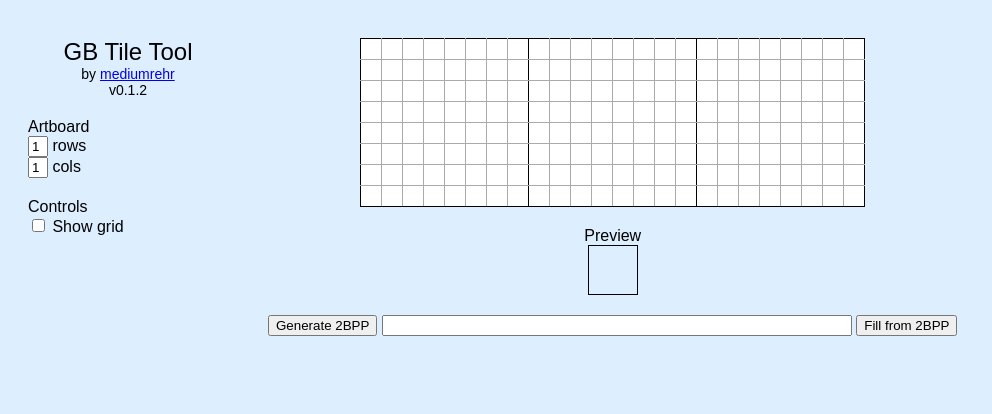
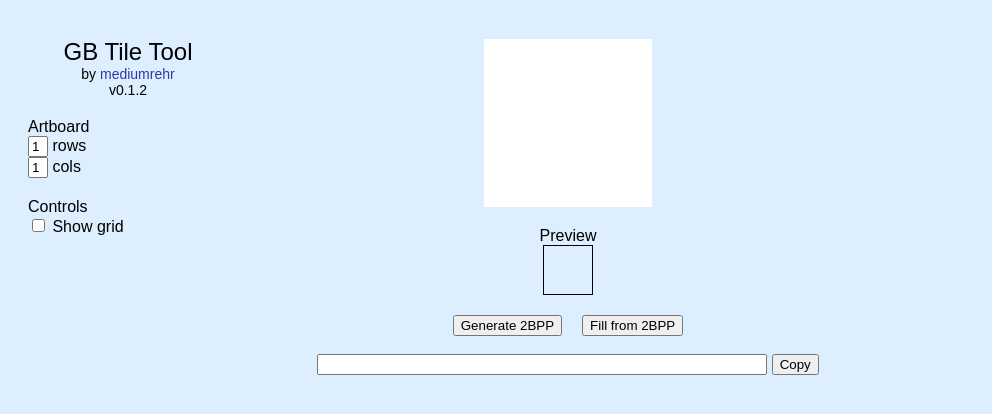
Before and after one commit to mediumrehr/gb-tile-tool, a plain HTML site: page index.html in a window 1280 px wide. Both pictures are taken after a click on the checkbox 38 px from the left and 225 px from the top of the page. Shown: the whole page, without its empty margins (0-992 px from the left). Drawn offline with Linux system fonts and the light colour scheme.

Commit message:
enable grid toggle, artboard sizing, copy button

```diff
--- a/index.html
+++ b/index.html
@@ -35,6 +35,11 @@
 		background: #FFF;
 	}
 
+	a {
+		text-decoration: none;
+		color: #33a;
+	}
+
 	input:focus,
 	select:focus,
 	textarea:focus,
@@ -56,8 +61,8 @@
 		<!-- table size -->
 		<div id="size-controls" style="position:relative;margin-top:20px;">
 			Artboard<br>
-			<input field="text" id="numRowTiles" style="width:20px" value="1"> rows<br>
-			<input field="text" id="numRowTiles" style="width:20px" value="1"> cols<br>
+			<input field="text" id="numRowTiles" name="numRowTiles" style="width:20px" value="1"> rows<br>
+			<input field="text" id="numColTiles" name="numColTiles" style="width:20px" value="1"> cols<br>
 		</div>
 		<!-- controls -->
 		<div id="display-controls" style="position:relative;margin-top:20px;">
@@ -73,7 +78,12 @@
 			<center>Preview<br><canvas id="preview-canvas" width="48" height="48" style="border:1px solid"></canvas></center>
 		</div>
 		<!-- data in/out -->
-		<div style="position:relative;width:100%;margin-top:20px;"><center><button onClick='gen2BPP()'>Generate 2BPP</button>&nbsp;<input field="text" id="2BPP" style="width:470px" value="">&nbsp;<button onClick='genTile()'>Fill from 2BPP</button></center></div></div>
+		<div style="position:relative;width:100%;margin-top:20px;">
+			<center>
+				<button onClick="gen2BPP()" style="display:inline-block;">Generate 2BPP</button><div style="width:20px;display:inline-block;"></div><button onClick="genTile()" style="display:inline-block;">Fill from 2BPP</button><br><br>
+				<input field="text" id="2BPP" style="width:450px" value="">&nbsp;<button onclick="copy2BPPText()">Copy</button>
+			</center>
+		</div>
 	</dir>
 
 	<script src="script.js"></script>
--- a/script.js
+++ b/script.js
@@ -1,80 +1,81 @@
-pixels = [];
+/** defines/inits **/
 
-numPixels = 8
-neighborPixels = 2;
+// max dimensions
+var MAXROW = 2;
+var MAXCOL = 3;
 
-generateMultiTable('multi-pixels-table', 1, 3);
+// generate pixel array (2 rows x 3 cols)
+pixels = generatePixelArray(MAXROW, MAXCOL);
+
+// create pixel artboard
+var numRowTiles = document.getElementById("numRowTiles").value;
+var numColTiles = document.getElementById("numColTiles").value
+generateArtboard('multi-pixels-table', numRowTiles, numColTiles);
+
 //generateMini();
 
-function generateTable(divID, numRows, numCols) {
-  table = document.getElementById(divID);
+// set up listeners for artboard dimension change
+document.addEventListener('DOMContentLoaded',function() {
+    document.querySelector('input[name="numRowTiles"]').onchange=updateArtboard;
+},false);
 
-  for (var rows=0; rows<numRows; rows++) {
-    var arrRow = [];
-    var tabRow = table.insertRow();
-    for (var cells=0; cells<numCols; cells++) {
-      var arrCell = 0;
-      var tabCell = tabRow.insertCell();
-      if ((rows >= neighborPixels) && (rows < (neighborPixels + numPixels)) && (cells >= neighborPixels) && (cells < (neighborPixels + numPixels))) {
-        tabCell.classList.add("white");
-        tabCell.setAttribute("value", 0);
-        tabCell.setAttribute("name", rows + "-" + cells);
-        tabCell.onclick = function () { cycleCellColor(this); }
-        arrRow.push(arrCell);
-      } else {
-        if ((rows == (neighborPixels - 1)) && (cells >= neighborPixels) && (cells < (neighborPixels + numPixels))) {
-          tabCell.setAttribute("style", "border-bottom-color: black;")
-        } else if ((cells == (neighborPixels - 1)) && (rows >= neighborPixels) && (rows < (neighborPixels + numPixels))) {
-          tabCell.setAttribute("style", "border-right-color: black;")
-        }
-        tabCell.classList.add("neighbor");
-      }
+document.addEventListener('DOMContentLoaded',function() {
+    document.querySelector('input[name="numColTiles"]').onchange=updateArtboard;
+},false);
+
+/** functions **/
+
+function generatePixelArray(rowTiles, colTiles) {
+  var rows = rowTiles * 8;
+  var cols = colTiles * 8;
+  var newPixelArray = [];
+
+  for (var row=0; row<rows; row++) {
+    newRowArray = [];
+    for (var col=0; col<cols; col++) {
+      newRowArray.push(0);
     }
-    if ((rows >= neighborPixels) && (rows < (neighborPixels + numPixels))){
-      pixels.push(arrRow);
-    }
+    newPixelArray.push(newRowArray);
   }
+  return newPixelArray;
 }
 
-function generateMultiTable(divID, numRowTiles, numColTiles) {
+function generateArtboard(divID, numRowTiles, numColTiles) {
   table = document.getElementById(divID);
 
   totalRows = numRowTiles * 8;
   totalCols = numColTiles * 8;
 
-  for (var rows=0; rows<totalRows; rows++) {
-    var pixelRow = [];
+  for (var row=0; row<totalRows; row++) {
+    var pixelRow = pixels[row];
     var tabRow = table.insertRow();
-    for (var cells=0; cells<totalCols; cells++) {
+    for (var col=0; col<totalCols; col++) {
       var pixelCell = 0;
       var tabCell = tabRow.insertCell();
 
-      tabCell.classList.add("white");
-      tabCell.setAttribute("value", 0);
-      tabCell.setAttribute("name", rows + "-" + cells);
+      setCellColor(tabCell, pixelRow[col]);
+      tabCell.setAttribute("value", pixelRow[col]);
+      tabCell.setAttribute("name", row + "-" + col);
       tabCell.onclick = function () { cycleCellColor(this); }
-
-      pixelRow.push(pixelCell);
 
       borderStyle = "border-color: transparent";
       if (document.getElementById("showGrid").checked) {
         borderStyle = "border-color: #aaa;";
-        if (rows == 0) {
+        if (row == 0) {
           borderStyle += "border-top-color: black;"
         }
-        if (cells == 0) {
+        if (col == 0) {
           borderStyle += "border-left-color: black;"
         }
-        if ((rows % 8) == 7) {
+        if ((row % 8) == 7) {
           borderStyle += "border-bottom-color: black;"
         }
-        if ((cells % 8) == 7) {
+        if ((col % 8) == 7) {
           borderStyle += "border-right-color: black;"
         }
       }
       tabCell.setAttribute("style", borderStyle);
     }
-    pixels.push(pixelRow);
   }
 }
 
@@ -113,18 +114,6 @@ function generateMini() {
   ctx.stroke();
 }
 
-function cycleCellColor(cell) {
-  var cellValue = parseInt(cell.getAttribute("value"));
-  var cellRow = parseInt(cell.getAttribute("name").split("-")[0]);
-  var cellCol = parseInt(cell.getAttribute("name").split("-")[1]);
-
-  cellValue = (cellValue + 1) % 4;
-  pixels[cellRow][cellCol] = cellValue;
-  cell.setAttribute("value", cellValue);
-  setCellColor(cell, cellValue);
-  //generateMini();
-};
-
 function setCellColor(cell, colorValue) {
   cell.classList.remove("white", "lightGrey", "darkGrey", "black");
   switch(colorValue) {
@@ -145,6 +134,18 @@ function setCellColor(cell, colorValue) {
       break;
   }
 }
+
+function cycleCellColor(cell) {
+  var cellValue = parseInt(cell.getAttribute("value"));
+  var cellRow = parseInt(cell.getAttribute("name").split("-")[0]);
+  var cellCol = parseInt(cell.getAttribute("name").split("-")[1]);
+
+  cellValue = (cellValue + 1) % 4;
+  pixels[cellRow][cellCol] = cellValue;
+  cell.setAttribute("value", cellValue);
+  setCellColor(cell, cellValue);
+  //generateMini();
+};
 
 function gen2BPP() {
   output = document.getElementById("2BPP");
@@ -176,6 +177,7 @@ function gen2BPP() {
   output.value = TBPPText;
 }
 
+// only generates for top left tile right now
 function genTile() {
   input = document.getElementById("2BPP");
   table = document.getElementById("multi-pixels-table");
@@ -183,18 +185,18 @@ function genTile() {
   var TBPPText = input.value;
 
   if (TBPPText != "") {
+    // parse input
+    TBPPVals = TBPPText.substring(1).split(", $");
+    var numBytes = Math.floor(TBPPVals.length/2)*2; // make sure even
     // update pixels array
-    pixels = [];
-    TBPPVals = TBPPText.substring(1).split(", $");
-    for (var i=0; i<TBPPVals.length; i+=2) {
+    for (var i=0; i<numBytes; i+=2) {
       var leastSig = parseInt(TBPPVals[i], 16);
       var mostSig = parseInt(TBPPVals[i + 1], 16);
-      var newRow = []
+      var row = pixels[i/2];
       for (var j=7; j>=0; j--) {
         var pixelVal = (((mostSig>>j)&0x1)<<1) + ((leastSig>>j)&0x1);
-        newRow.push(pixelVal);
+        row[7-j] = pixelVal;
       }
-      pixels.push(newRow);
     }
 
     // redraw cells
@@ -213,9 +215,62 @@ function genTile() {
 }
 
 function showGrid(checkbox) {
-    if (checkbox.checked) {
+  var table = document.getElementById("multi-pixels-table");
+  var rows = table.rows.length;
+  var cols = table.rows[0].cells.length;
 
-    } else {
+  if (checkbox.checked) {
+    for (var row=0; row<rows; row++) {
+      for (var col=0; col<cols; col++) {
+        borderStyle = "border-color: #aaa;";
+        if (row == 0) {
+          borderStyle += "border-top-color: black;"
+        }
+        if (col == 0) {
+          borderStyle += "border-left-color: black;"
+        }
+        if ((row % 8) == 7) {
+          borderStyle += "border-bottom-color: black;"
+        }
+        if ((col % 8) == 7) {
+          borderStyle += "border-right-color: black;"
+        }
+        table.rows[row].cells[col].setAttribute("style", borderStyle);
+      }
+    }
+  } else {
+    for (var row=0; row<rows; row++) {
+      for (var col=0; col<cols; col++) {
+        borderStyle = "border-color: transparent;";
+        table.rows[row].cells[col].setAttribute("style", borderStyle);
+      }
+    }
+  }
+}
 
-    }
+function copy2BPPText() {
+  var TBPPText = document.getElementById("2BPP");
+  TBPPText.select();
+  document.execCommand("copy");
 }
+
+function updateArtboard(e) {
+  // get new dimensions
+  var numRowTiles = document.getElementById("numRowTiles").value;
+  var numColTiles = document.getElementById("numColTiles").value;
+
+  // make sure new dimensions are within acceptable size
+  if (numRowTiles < 1) { numRowTiles = 1; }
+  else if (numRowTiles > MAXROW) { numRowTiles = MAXROW; }
+  document.getElementById("numRowTiles").value = numRowTiles;
+
+  if (numColTiles < 1) { numColTiles = 1; }
+  else if (numColTiles > MAXROW) { numColTiles = MAXROW; }
+  document.getElementById("numColTiles").value = numColTiles;
+
+  // clear table
+  document.getElementById("multi-pixels-table").innerHTML = "";
+
+  // generate updated table
+  generateArtboard('multi-pixels-table', numRowTiles, numColTiles);
+}
```
